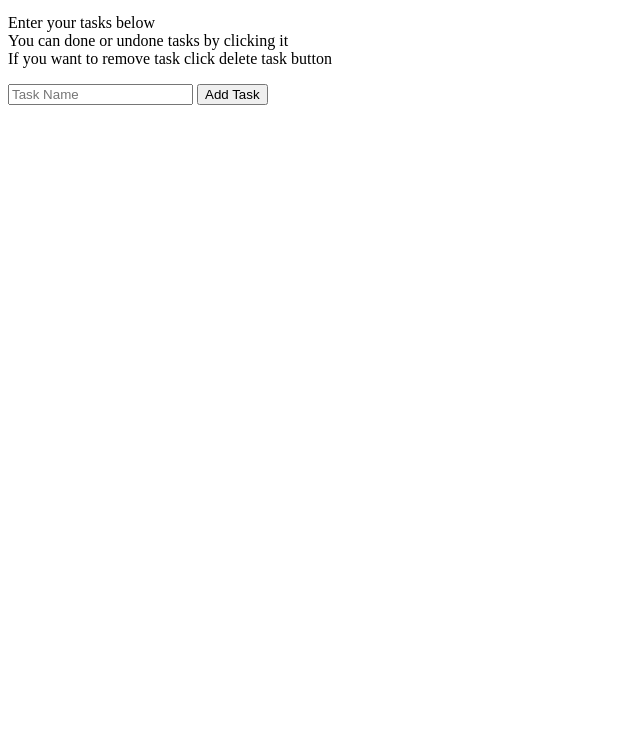
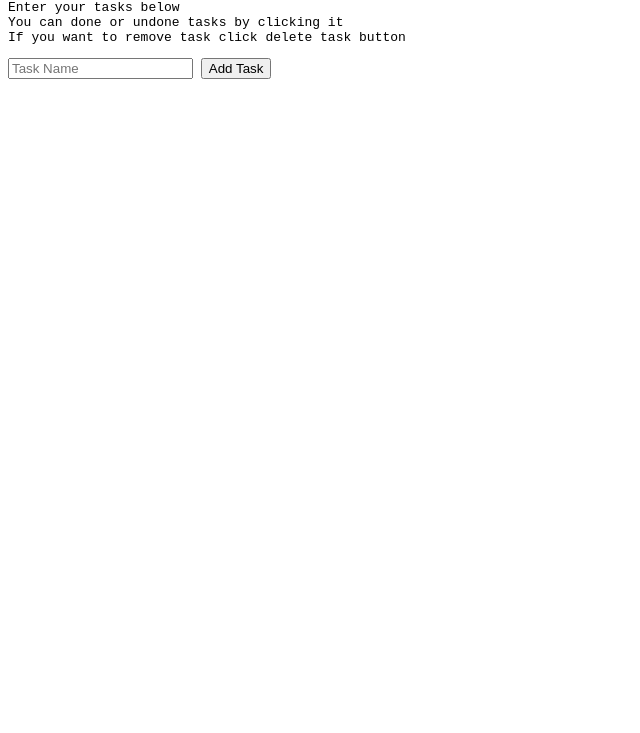
Before and after one commit to piaseckijulian/To-Do, a plain HTML site: page index.html in a window 1280 px wide. Shown: the part 67-800 px from the top of the page, without its empty margins (0-640 px from the left). Drawn offline with Linux system fonts and the light colour scheme.

Commit message:
Add files via upload

```diff
--- a/index.html
+++ b/index.html
@@ -9,7 +9,7 @@
   <link rel="stylesheet" href="style.css">
 </head>
 
-<body onload="">
+<body>
   <h1>⭐To-Do App</h1>
   <p>
     Enter your tasks below<br>
--- a/index.js
+++ b/index.js
@@ -12,16 +12,18 @@ const createElement = () => {
     name: addTaskInput.value,
     isDone: false,
   });
+
   let element;
   let button;
   for (const task of tasks) {
     element = document.createElement('li');
+    button = document.createElement('button');
+
     element.id = task.id;
     element.className = 'task';
     element.innerText = `${task.name} | ${isDoneEmoji[task.isDone]}`;
     element.addEventListener('click', () => doneTask(task, element));
 
-    button = document.createElement('button');
     button.id = task.id;
     button.className = 'taskButton';
     button.innerText = 'Delete task';
--- a/style.css
+++ b/style.css
@@ -1,3 +1,7 @@
+body {
+  font-family: monospace;
+}
+
 .task {
   cursor: pointer;
 }
```
